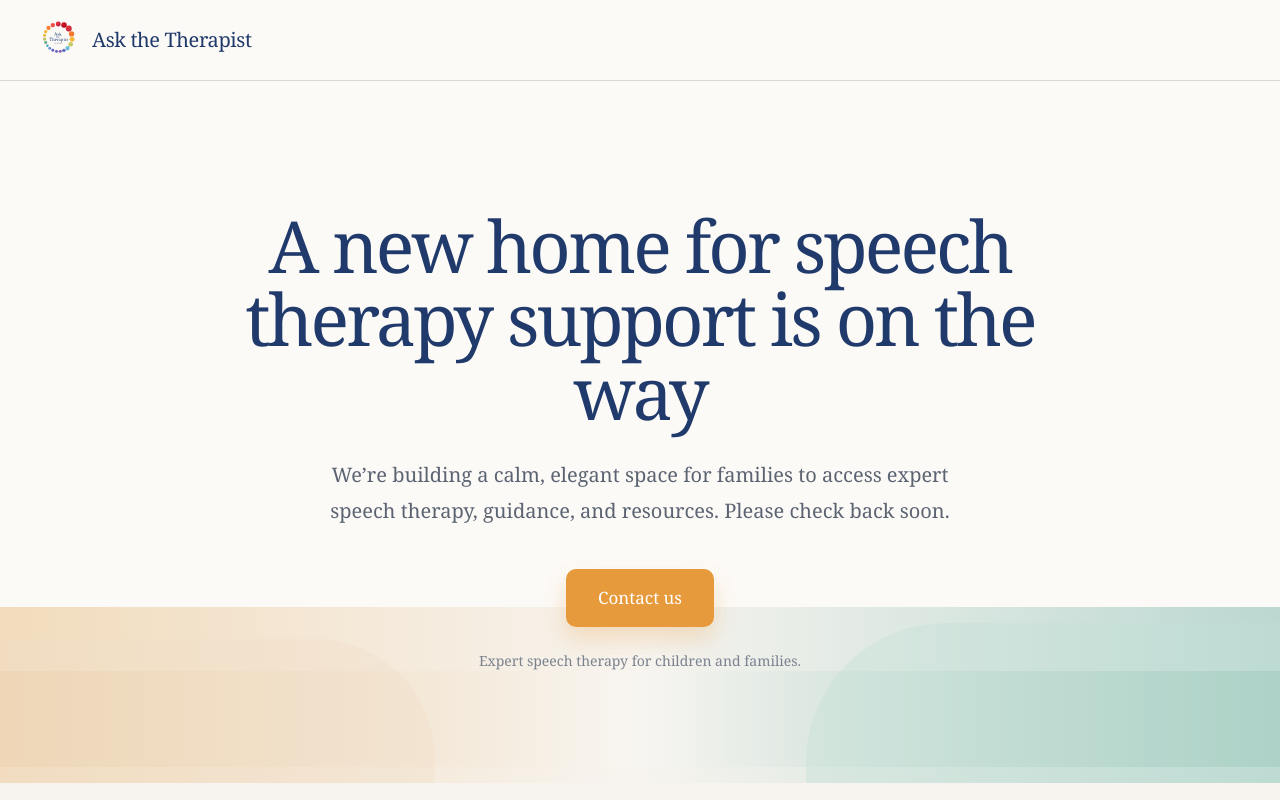
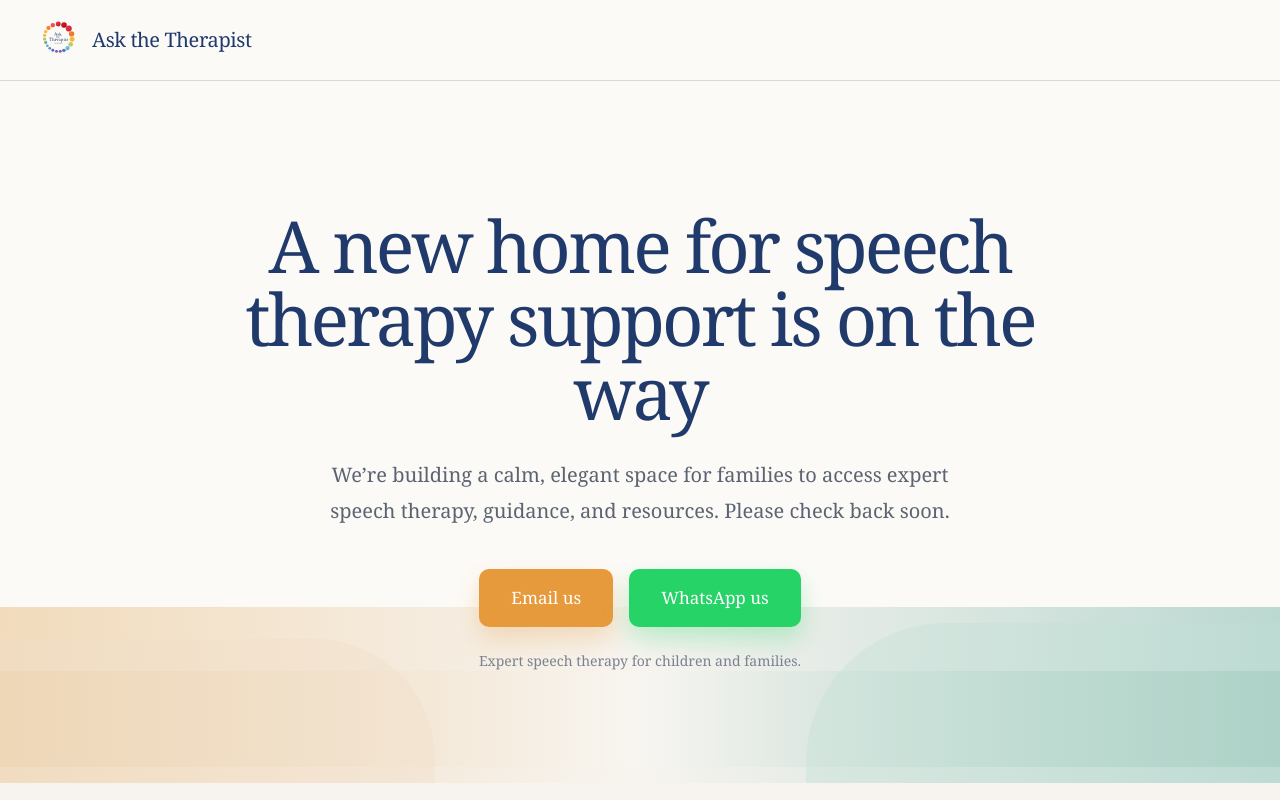
Before and after one commit to menkochi/attuk_under, a Next.js app: page / in a window 1280 px wide. Shown: the top 800 px of the page. Built offline with nearby package versions, Linux system fonts and the light colour scheme.

Commit message:
Update whatsapp and email

```diff
--- a/app/page.tsx
+++ b/app/page.tsx
@@ -38,7 +38,15 @@ export default function Page() {
               href="mailto:priya@askthetherapist.co.uk"
               className="rounded-[10px] bg-[#e79a3c] px-8 py-4 text-[17px] font-medium text-white shadow-[0_12px_24px_rgba(231,154,60,0.28)] transition-transform hover:-translate-y-[1px]"
             >
-              Contact us
+              Email us
+            </a>
+            <a
+              href="https://wa.me/447386115523"
+              target="_blank"
+              rel="noopener noreferrer"
+              className="rounded-[10px] bg-[#25d366] px-8 py-4 text-[17px] font-medium text-white shadow-[0_12px_24px_rgba(37,211,102,0.28)] transition-transform hover:-translate-y-[1px]"
+            >
+              WhatsApp us
             </a>
           </div>
 
```
